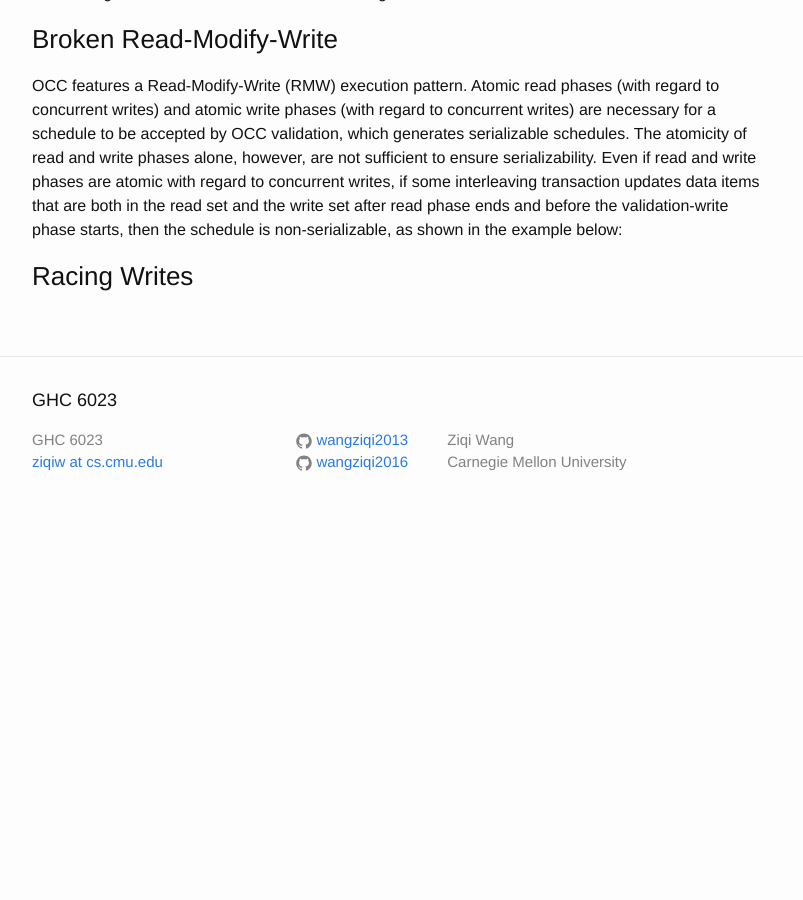
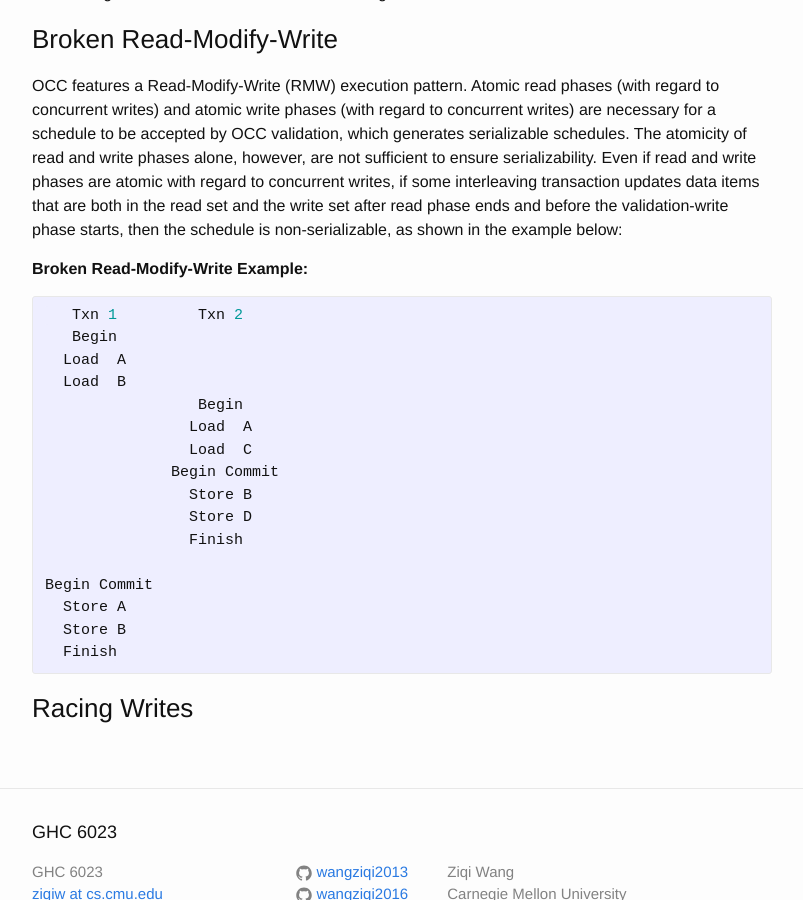
Before and after one commit to wangziqi2013/wangziqi2013.github.io, a Jekyll site: the page built from _posts/2018-03-21-Analyzing-OCC-Anomalies-and-Solutions.markdown, in a window 1280 px wide and 900 px high, scrolled down 5330 px. Shown: the whole window, without its empty margins (238-1041 px from the left). Built offline with Jekyll 4.4.1, drawn with Linux system fonts in a browser that asks for light colours; before the commit the page ends 5864 px from its top, so only the background shows below that.

Commit message:
Adding example of broken RMW

```diff
--- a/_posts/2018-03-21-Analyzing-OCC-Anomalies-and-Solutions.markdown
+++ b/_posts/2018-03-21-Analyzing-OCC-Anomalies-and-Solutions.markdown
@@ -231,6 +231,24 @@ Even if read and write phases are atomic with regard to concurrent writes, if so
 items that are both in the read set and the write set after read phase ends and before the validation-write phase starts,
 then the schedule is non-serializable, as shown in the example below:
 
+**Broken Read-Modify-Write Example:**
+{% highlight C %}
+   Txn 1         Txn 2
+   Begin
+  Load  A
+  Load  B
+                 Begin
+                Load  A
+                Load  C
+              Begin Commit
+                Store B
+                Store D
+                Finish
 
+Begin Commit
+  Store A
+  Store B
+  Finish
+{% endhighlight %}
 
 ### Racing Writes
```
